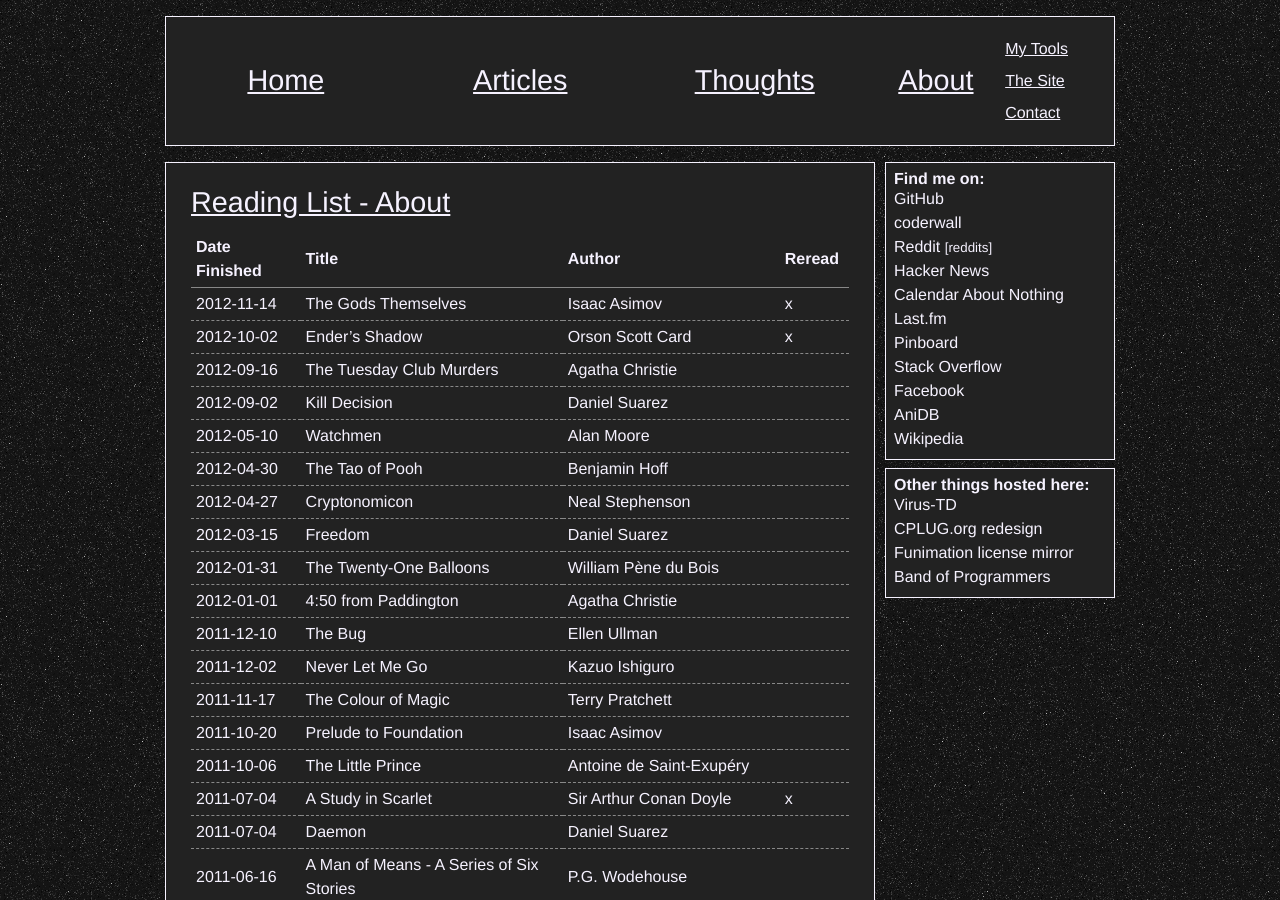
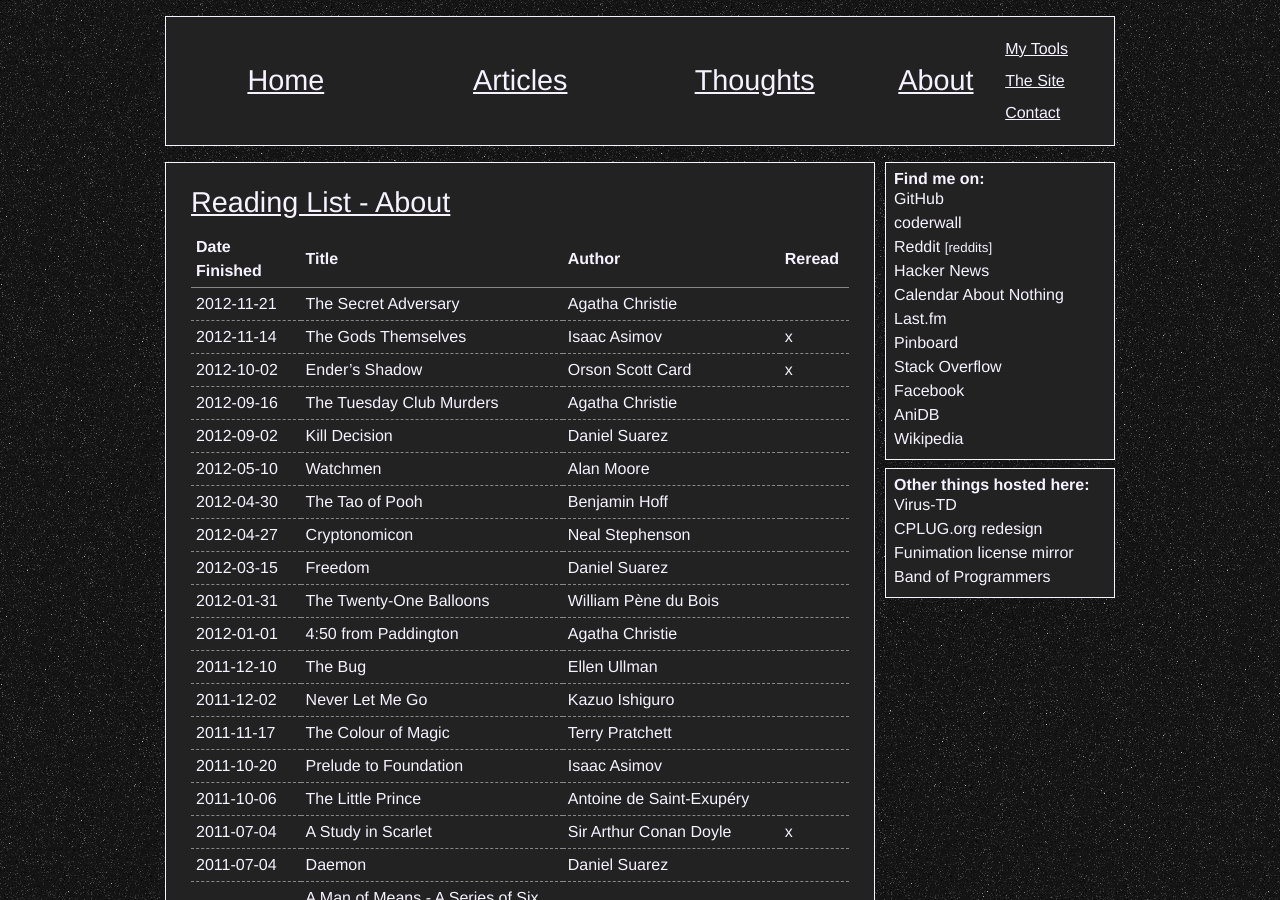
Before and after one commit to xiongchiamiov/xiongchiamiov.github.com, a Jekyll site: the page built from about/reading-list.md, in a window 1280 px wide and 900 px high. Built offline with Jekyll 4.4.1, drawn with Linux system fonts in a browser that asks for light colours; Markdown is read by kramdown in place of the engine named in the settings; comment, search, counter and statistics services are not loaded.

Commit message:
Update about/reading-list.md

```diff
--- a/about/reading-list.md
+++ b/about/reading-list.md
@@ -5,6 +5,7 @@ title: Reading List - About
 
 Date Finished | Title                       | Author                            | Reread
 ------------- | --------------------------- | --------------------------------- | --------
+  2012-11-21  | The Secret Adversary        | Agatha Christie                   |
   2012-11-14  | The Gods Themselves         | Isaac Asimov                      | x
   2012-10-02  | Ender's Shadow              | Orson Scott Card                  | x
   2012-09-16  | The Tuesday Club Murders    | Agatha Christie                   |
```
